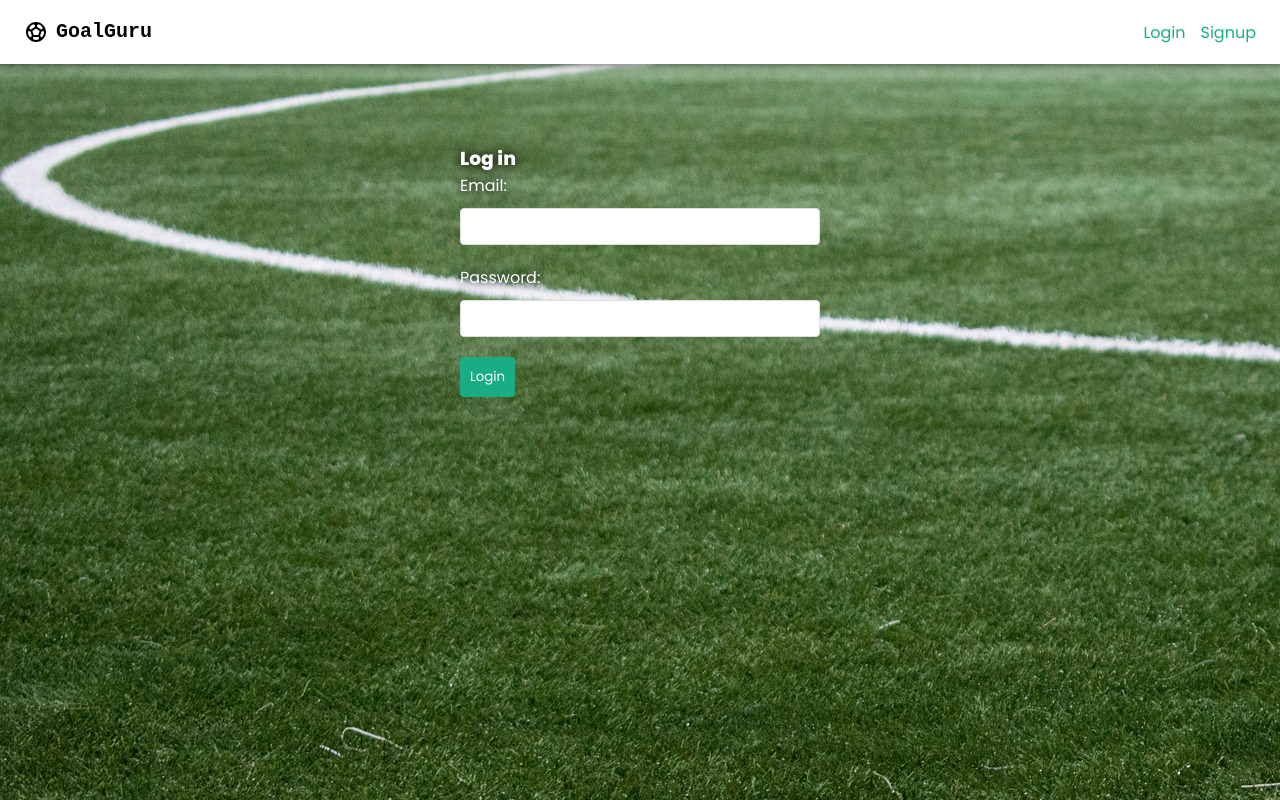
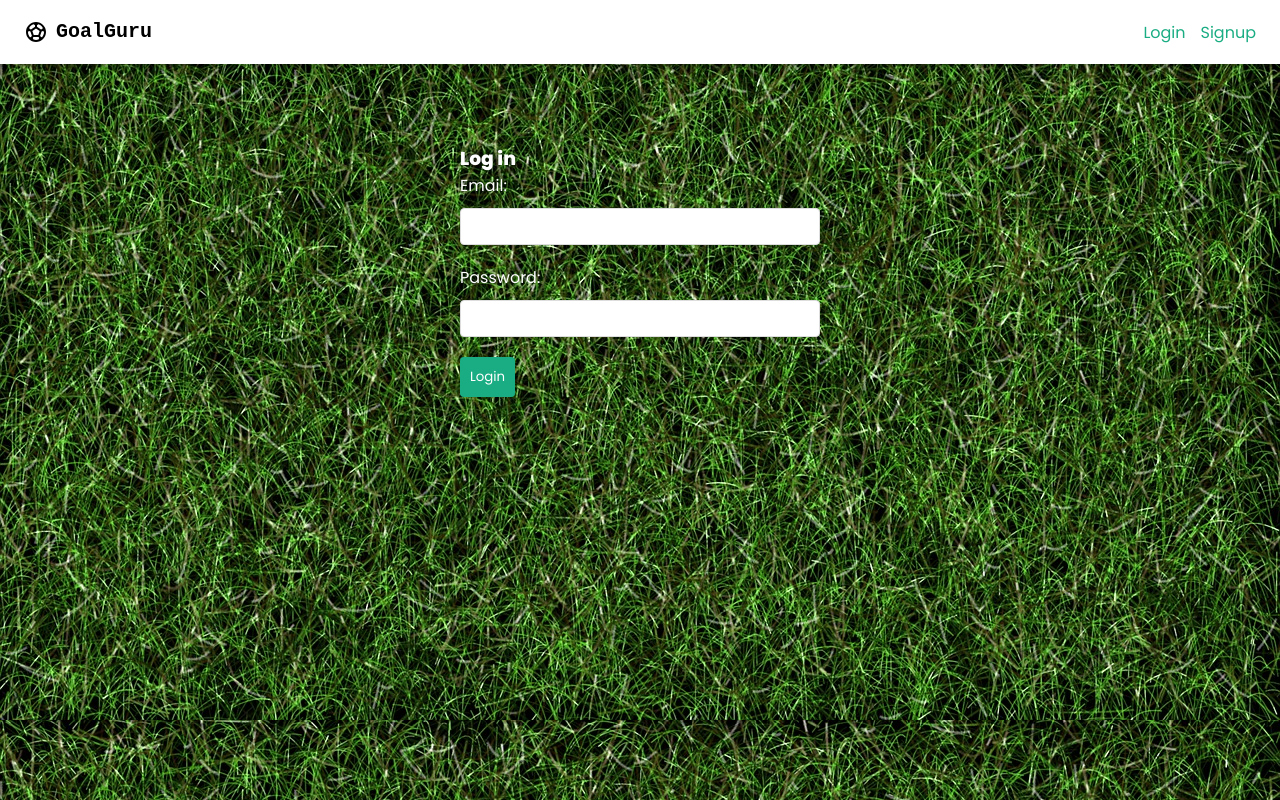
Before and after one commit to BnayaKahalani/todo-frontend, a React (Vite) app: page /login in a window 1280 px wide. Built offline with nearby package versions, Linux system fonts and the light colour scheme.

Commit message:
add hide-on-scroll functionality to app bar

```diff
--- a/src/components/Header.jsx
+++ b/src/components/Header.jsx
@@ -1,7 +1,23 @@
-import { React, useState } from "react"
+import * as React from "react"
+import { useState } from "react"
 import { useNavigate, Link } from "react-router-dom"
 
-import { AppBar, Box, Toolbar, IconButton, Typography, Menu, Container, Avatar, MenuItem, Dialog } from "@mui/material"
+import {
+  AppBar,
+  Box,
+  Toolbar,
+  IconButton,
+  Typography,
+  Menu,
+  Container,
+  Avatar,
+  MenuItem,
+  Dialog,
+  CssBaseline,
+  useScrollTrigger,
+  Slide,
+} from "@mui/material"
+
 import { SportsSoccer as SportsSoccerIcon } from "@mui/icons-material"
 
 import { useLogout } from "../hooks/useLogout"
@@ -41,10 +57,29 @@ const Header = () => {
     setOpen(false)
   }
 
+  const HideOnScroll = (props) => {
+    const { children, window } = props
+
+    const trigger = useScrollTrigger({
+      target: window ? window() : undefined,
+    })
+
     return (
+      <Slide
+        appear={false}
+        direction='down'
+        in={!trigger}
+      >
+        {children}
+      </Slide>
+    )
+  }
+
+  return (
+    <HideOnScroll>
       <AppBar
         style={{ background: "white", color: "black" }}
-      position='static'
+        position='sticky'
       >
         <Container maxWidth='xl'>
           <Toolbar
@@ -168,6 +203,7 @@ const Header = () => {
           </Toolbar>
         </Container>
       </AppBar>
+    </HideOnScroll>
   )
 }
 
--- a/src/styles/pages/_home.scss
+++ b/src/styles/pages/_home.scss
@@ -6,7 +6,7 @@
   }
 
   span.add {
-    position: absolute;
+    position: fixed;
     font-size: 3rem;
     bottom: 3rem;
     right: 3rem;
--- a/src/styles/setup/_base.scss
+++ b/src/styles/setup/_base.scss
@@ -21,8 +21,8 @@ li {
 body {
   height: 100vh;
   font-family: "Poppins";
-  background-image: url("./../assets/images/field.jpg");
-  background-repeat: no-repeat;
+  background-image: url("./../assets/images/grass.jpg");
+  background-repeat: repeat;
 }
 
 img {
```
Also changed, not shown: src/assets/images/grass.jpg (added). Lines whose indentation alone changed are shown as unchanged.
